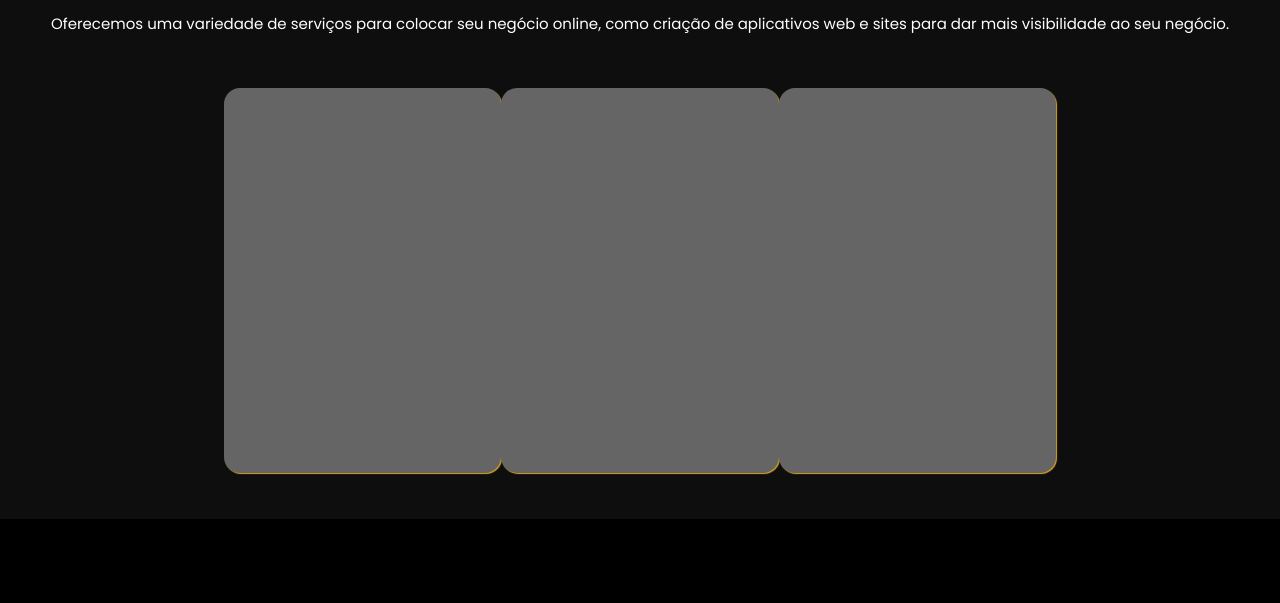
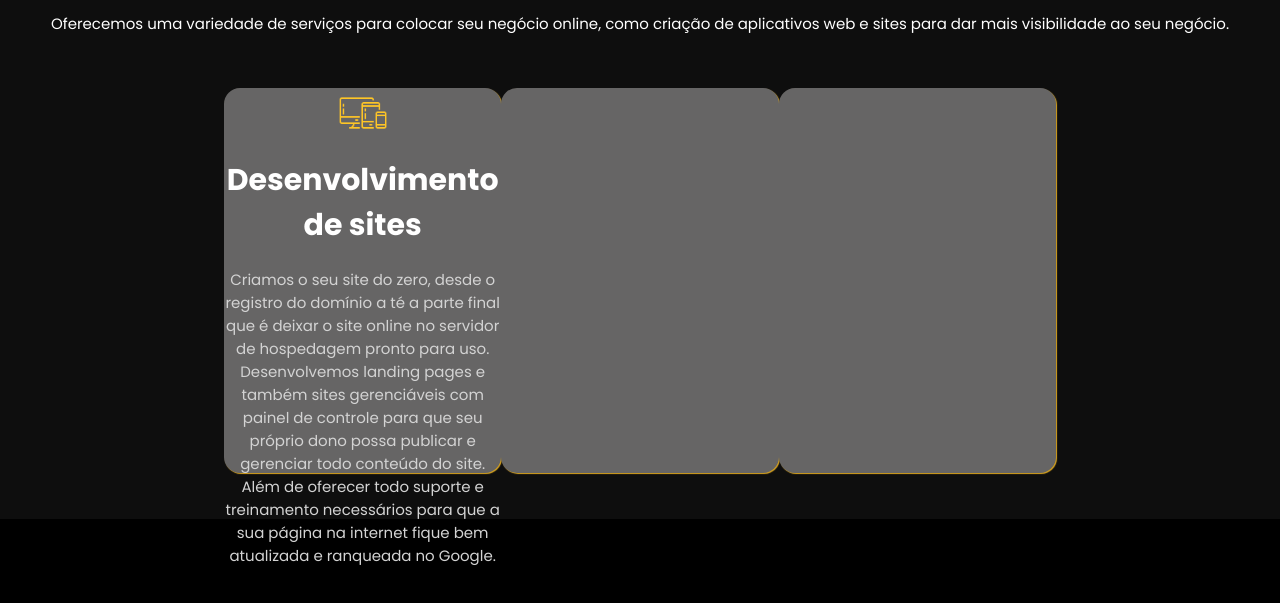
Before and after one commit to MaceloMm/site_empresa_teste, a plain HTML site: page index.html in a window 1280 px wide. Shown: the part 731-1334 px from the top of the page. Drawn offline with Linux system fonts and the light colour scheme; a web font is replaced by a local one.

Commit message:
alguns testes

```diff
--- a/index.html
+++ b/index.html
@@ -30,7 +30,7 @@
         <div class="banner-rotativo" id="content-1">
             <div class="slides">
                 <div class="slide active">
-                    <img src="img/imagem vermelha.jpeg" alt="Imagem 1">
+                    <img src="img/banner1.png" alt="Imagem 1">
                 </div>
                 <div class="slide">
                     <img src="img/imagem_azul.jpeg" alt="Imagem 2">
@@ -45,6 +45,8 @@
             </div>
         </div>
         <!-- Final Banner -->
+
+    <!--Final container 1-->
     </div>
 
 
@@ -52,10 +54,28 @@
     <div class="flexbox" id="container2">
         <h2 style="color: white;">Serviços</h2>
         <p style="color: white;">Oferecemos uma variedade de serviços para colocar seu negócio online, como criação de aplicativos web e sites para dar mais visibilidade ao seu negócio.</p>
+
         <div class="flexbox" id="container-service">
-            <div class="servico"></div>
-            <div class="servico"></div>
-            <div class="servico"></div>
+
+            <div class="servico flexbox">
+                <img src="img/responsivo.png" alt="">
+                <h2>Desenvolvimento de sites</h2>
+                <p>Criamos o seu site do zero, desde o registro do domínio a
+                    té a parte final que é deixar o site online no servidor de hospedagem pronto para uso.
+                    Desenvolvemos landing pages e também sites gerenciáveis com painel de controle para que seu próprio dono possa publicar e
+                    gerenciar todo conteúdo do site. Além de oferecer todo suporte e treinamento necessários para que a sua página na internet fique
+                    bem atualizada e ranqueada no Google.
+                </p>
+            </div>
+
+            <div class="servico flexbox">
+
+            </div>
+
+            <div class="servico flexbox">
+
+            </div>
+
         </div>
     </div>
 
--- a/style.css
+++ b/style.css
@@ -137,6 +137,8 @@
     background-color: rgba(0, 0, 0, 0.5);
 }
 
+/* Content-1 final */
+
 #container2{
     background-color: rgba(0, 0, 0, 0.945);
     height: 600px;
@@ -155,6 +157,7 @@
     font-family: "Poppins", sans-serif;
     font-style: normal;
     font-size: 30px;
+    text-align: center;
 }
 
 #container2 p{
@@ -163,9 +166,11 @@
     font-style: normal;
     font-size: 15px;
     margin-bottom: 20px;
+    text-align: center;
 }
 
 .servico{
+    gap: 20px;
     width: 300px;
     height: 385px;
     background-color: rgb(102, 101, 101);
@@ -180,6 +185,25 @@
     */
     border-radius: 1rem;
     margin-bottom: 30px;
+    flex-direction: column;
+    align-items: center;
+    justify-content: space-between;
+}
+
+.servico img{
+    width: 50px;
+    height: 50px;
+    filter: brightness(1.2);
+    transition: filter 0.3 ease-in;
+}
+
+.servico h2{
+    font-family: "Poppins", sans-serif;
+    font-size: 2px;
+}
+
+.servico p{
+    font-size: 10px;
 }
 
 /* Container 3 */
```
Also changed, not shown: img/banner1--.webp (added), img/banner1.png (added), img/imagem vermelha.jpeg (deleted), img/responsivo.png (added).
